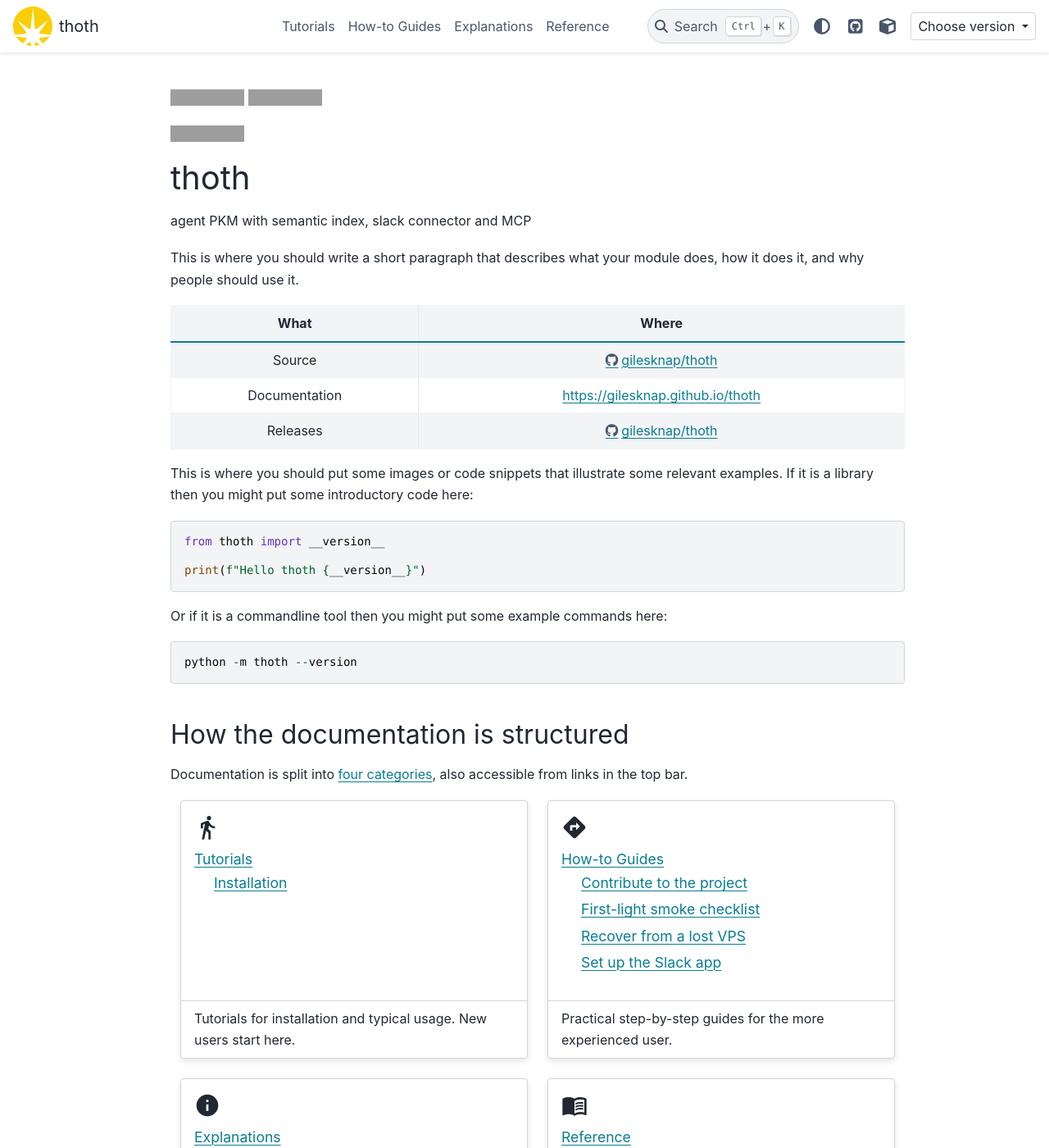
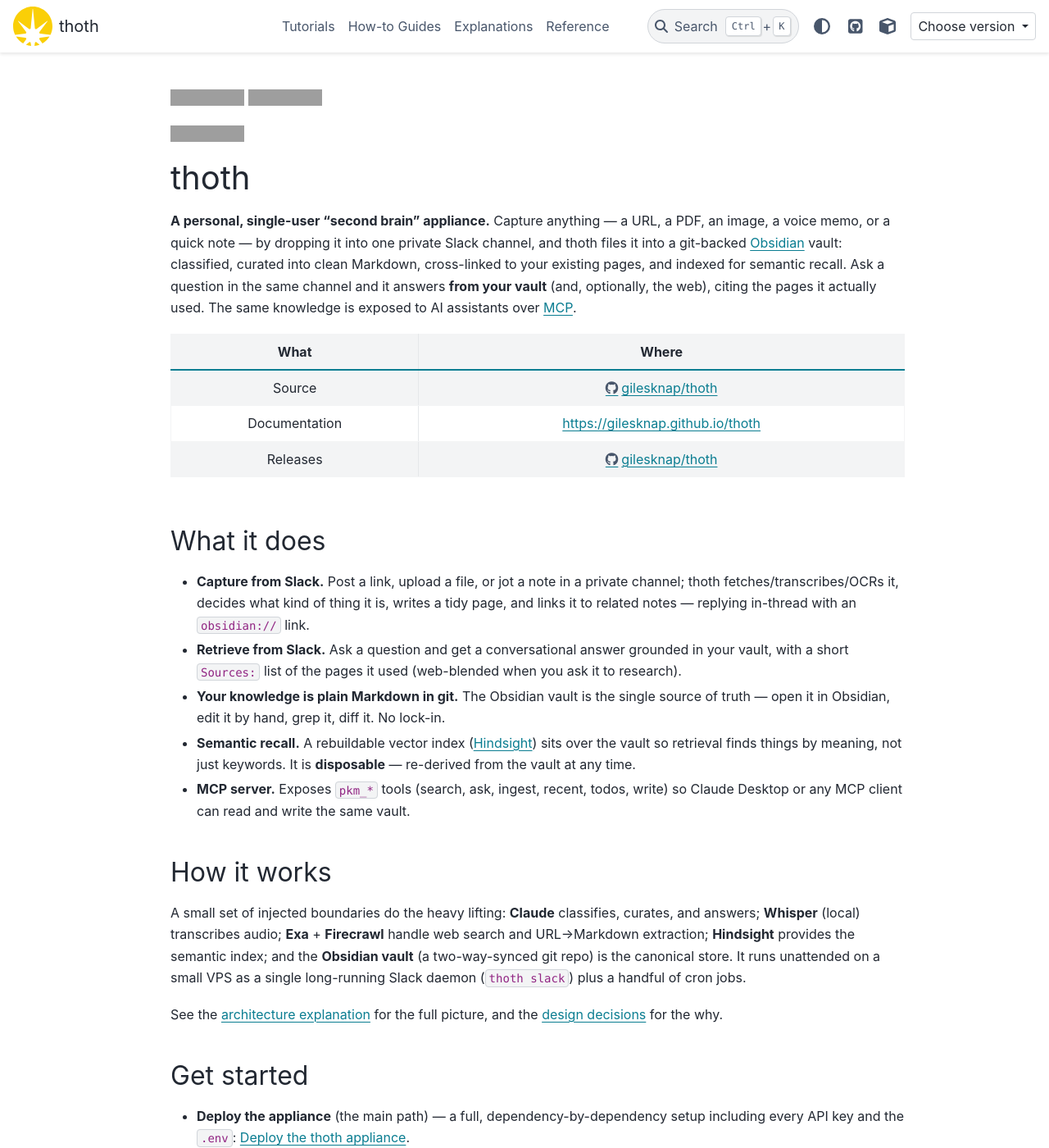
Before and after one commit to gilesknap/thoth, a Sphinx documentation site: the page built from docs/index.md, in a window 1280 px wide and 1400 px high. Shown: the whole window at 82% size. Built offline with Sphinx 7.4.7 and the PyData theme 0.15.4, drawn with Linux system fonts in a browser that asks for light colours; pages that are not in the unit, such as notebooks, are missing from menus; the version number could not be read and is left out; some of the changed text lies outside the part shown; grey boxes are pictures that could not be loaded.

Commit message:
docs: full appliance install guide + project README + .env reconciliation
Adds a comprehensive, dependency-by-dependency deployment guide and rewrites the
project front matter so a newcomer can stand up the appliance from scratch.

- docs/how-to/deploy-appliance.md (NEW): the full rundown — system packages + uv,
  the unprivileged `pkm` user, cloning thoth + the vault (incl. `thoth init` to seed
  a fresh vault), installing Hindsight (`uv tool install hindsight-embed`, the `thoth`
  profile on port 9277 with the Gemini backend), the Whisper CPU venv (with the
  /root-managed-python and read-only-home model-warm foot-guns we hit), the complete
  `~/.thoth/.env` with a table of every key and WHERE TO GET IT, installing/enabling
  the systemd units + cron, and the upgrade/redeploy flow. Cross-links slack-setup,
  first-light, recovery.
- README.md: replace the copier boilerplate with a real description of what thoth is,
  what it does, how it works, and where to start.
- docs/tutorials/installation.md: was the generic `pip install thoth` stub (thoth is
  not on PyPI); rewritten as the accurate clone + `uv sync --extra runtime` local path
  that points at the appliance how-to for production.
- deploy/.env.example: reconcile the Hindsight block with the live deploy
  (THOTH_HINDSIGHT_PROFILE/BANK=thoth, full binary path) and clarify the Gemini key
  powers the index.
- CLAUDE.md: note that VPS verification uses the thoth-testing skill and that SSH
  access keys do not persist across sandboxed sessions (generate fresh per session).

Install commands verified against the live VPS deployment.

Co-Authored-By: Claude Opus 4.8 (1M context) <noreply@anthropic.com>

````diff
--- a/README.md
+++ b/README.md
@@ -5,10 +5,13 @@
 
 # thoth
 
-agent PKM with semantic index, slack connector and MCP
-
-This is where you should write a short paragraph that describes what your module does,
-how it does it, and why people should use it.
+**A personal, single-user "second brain" appliance.** Capture anything — a URL, a PDF,
+an image, a voice memo, or a quick note — by dropping it into one private Slack channel,
+and thoth files it into a git-backed [Obsidian](https://obsidian.md) vault: classified,
+curated into clean Markdown, cross-linked to your existing pages, and indexed for semantic
+recall. Ask a question in the same channel and it answers **from your vault** (and,
+optionally, the web), citing the pages it actually used. The same knowledge is exposed to
+AI assistants over [MCP](https://modelcontextprotocol.io).
 
 What            | Where
 :---:           | :---:
@@ -16,20 +19,49 @@ Source          | <https://github.com/gilesknap/thoth>
 Documentation   | <https://gilesknap.github.io/thoth>
 Releases        | <https://github.com/gilesknap/thoth/releases>
 
-This is where you should put some images or code snippets that illustrate
-some relevant examples. If it is a library then you might put some
-introductory code here:
+## What it does
 
-```python
-from thoth import __version__
+- **Capture from Slack.** Post a link, upload a file, or jot a note in a private channel;
+  thoth fetches/transcribes/OCRs it, decides what kind of thing it is, writes a tidy page,
+  and links it to related notes — replying in-thread with an `obsidian://` link.
+- **Retrieve from Slack.** Ask a question and get a conversational answer grounded in your
+  vault, with a short `Sources:` list of the pages it used (web-blended when you ask it to
+  research).
+- **Your knowledge is plain Markdown in git.** The Obsidian vault is the single source of
+  truth — open it in Obsidian, edit it by hand, grep it, diff it. No lock-in.
+- **Semantic recall.** A rebuildable vector index
+  ([Hindsight](https://hindsight.vectorize.io)) sits over the vault so retrieval finds
+  things by meaning, not just keywords. It is **disposable** — re-derived from the vault at
+  any time.
+- **MCP server.** Exposes `pkm_*` tools (search, ask, ingest, recent, todos, write) so
+  Claude Desktop or any MCP client can read and write the same vault.
 
-print(f"Hello thoth {__version__}")
-```
+## How it works
 
-Or if it is a commandline tool then you might put some example commands here:
+A small set of injected boundaries do the heavy lifting: **Claude** classifies, curates,
+and answers; **Whisper** (local) transcribes audio; **Exa** + **Firecrawl** handle web
+search and URL→Markdown extraction; **Hindsight** provides the semantic index; and the
+**Obsidian vault** (a two-way-synced git repo) is the canonical store. It runs unattended
+on a small VPS as a single long-running Slack daemon (`thoth slack`) plus a handful of cron
+jobs.
 
-```
-python -m thoth --version
+See the [architecture explanation](https://gilesknap.github.io/thoth/explanations/architecture.html)
+for the full picture, and the [design decisions](https://gilesknap.github.io/thoth/explanations/decisions.html)
+for the why.
+
+## Get started
+
+- **Deploy the appliance** (the main path) — a full, dependency-by-dependency setup
+  including every API key and the `.env`:
+  [Deploy the thoth appliance](https://gilesknap.github.io/thoth/how-to/deploy-appliance.html).
+- **Set up the Slack app** —
+  [Slack setup](https://gilesknap.github.io/thoth/how-to/slack-setup.html).
+- **First-light smoke checklist** — verify each live boundary after deploy:
+  [First light](https://gilesknap.github.io/thoth/how-to/first-light.html).
+
+```console
+$ thoth --version    # confirm the CLI is on your PATH
+$ thoth slack        # run the capture/retrieve daemon (Socket Mode)
 ```
 
 <!-- README only content. Anything below this line won't be included in index.md -->
````
Also changed, not shown: CLAUDE.md (+13 -0 lines), docs/how-to/deploy-appliance.md (added, +279 -0 lines), docs/tutorials/installation.md (+53 -26 lines), 1 other file.
